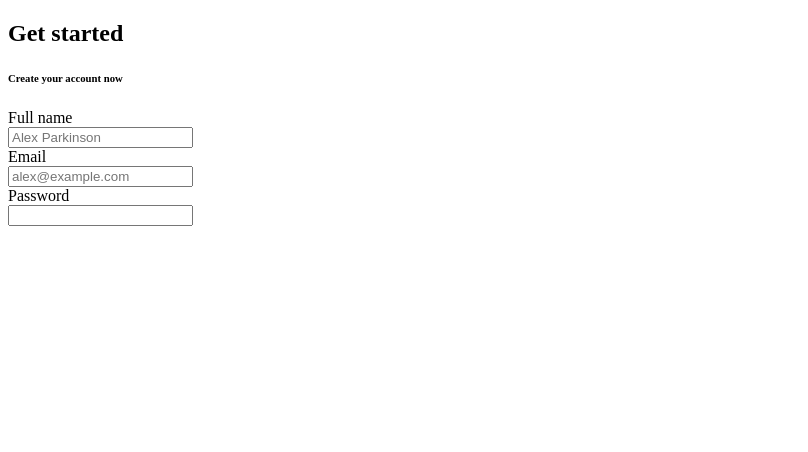
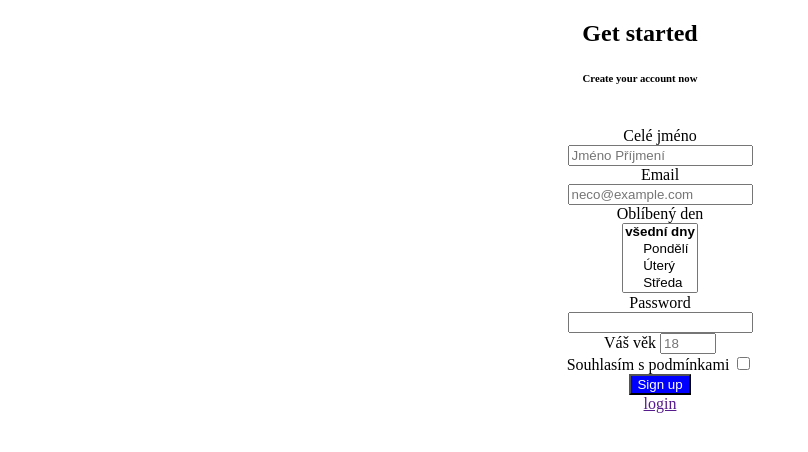
Before and after one commit to AmalieZ/form, a plain HTML site: page index.html in a window 1280 px wide. Shown: the whole page, without its empty margins (0-808 px from the left). Drawn offline with Linux system fonts and the light colour scheme.

Commit message:
init commit random hotovo

```diff
--- a/index.html
+++ b/index.html
@@ -5,26 +5,84 @@
     <meta name="viewport"
           content="width=device-width, user-scalable=no, initial-scale=1.0, maximum-scale=1.0, minimum-scale=1.0">
     <meta http-equiv="X-UA-Compatible" content="ie=edge">
-    <title>Form</title>
+    <title>Registrace</title>
 </head>
 <body>
-<h2>Get started</h2>
-<h6>Create your account now</h6>
+<style ></style>
+<h2 align="center">Get started</h2>
+<h6 align="center">Create your account now</h6>
+
+<nav>
+    <ul style="list-style-type: none;
+    display: flex; flex-direction: column-reverse">
+        <li style="margin: 300px"></li>
         <form action="index.html" method="post">
-    <label for="textinput">Full name</label>
+
+            <div style="text-align: center">
                 <br>
-    <input type="text" name="text" id="textinput" placeholder="Alex Parkinson"
+                <label for="textinput">Celé jméno</label>
+                <br>
+                <input type="text" name="text" id="textinput"
+                       maxlength="50" placeholder="Jméno Příjmení"
                        required>
 
                 <br>
                 <label for="inputemail">Email</label>
                 <br>
-    <input type="email" name="emial" id="inputemail" placeholder="alex@example.com">
+                <input type="email" name="emial" id="inputemail"
+                       placeholder="neco@example.com"
+                       required>
+
+                <br>
+                <label for="textinput">Oblíbený den</label>
+                <br>
+                <select name="select" multiple>
+                    <optgroup label="všední dny">
+                        <option value="pondeli">Pondělí</option>
+                        <option value="utery">Úterý</option>
+                        <option value="streda">Středa</option>
+                        <option value="ctvrtek">Čtvrtek</option>
+                        <option value="patek">Pátek</option>
+                    </optgroup>
+                    <optgroup label="víkendy">
+                        <option value="sobota">Sobota</option>
+                        <option value="nedele">Neděle</option>
+                    </optgroup>
+                </select>
 
                 <br>
                 <label for="inputpassword">Password</label>
                 <br>
-    <input type="password" name="password" id="inputpassword">
+                <input type="password" name="password"
+                       id="inputpassword" minlength="8"
+                       required>
+
+                <input type="hidden" name="tajny" value="1">
+
+                <br>
+                <label for="textinput">Váš věk</label>
+                <input type="number" name="cislo"
+                       placeholder="18"
+                       step="1" max="99" min="3"
+                       required>
+
+                <br>
+                <label for="textinput">Souhlasím s podmínkami</label>
+                <input type="checkbox" id="checkBox1"
+                       required>
+
+                <br>
+                <input hidden="text odeslání" type="submit">
+                <button style="background-color: blue; color: white">
+                    Sign up
+                </button>
+                <br>
+                <a href="">login</a>
+            </div>
+    </ul>
+</nav>
+
+
 
 
 </form>
```
Lines whose indentation alone changed are shown as unchanged.
